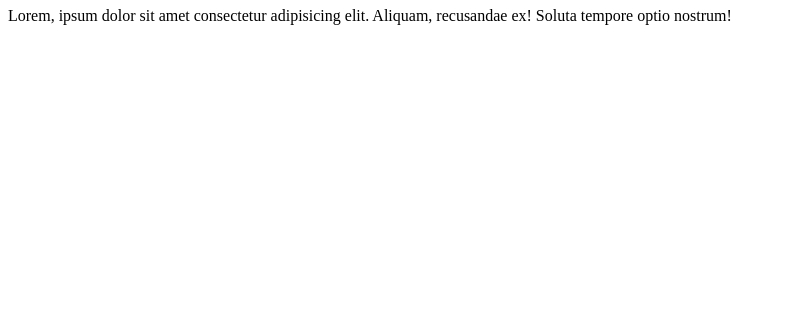
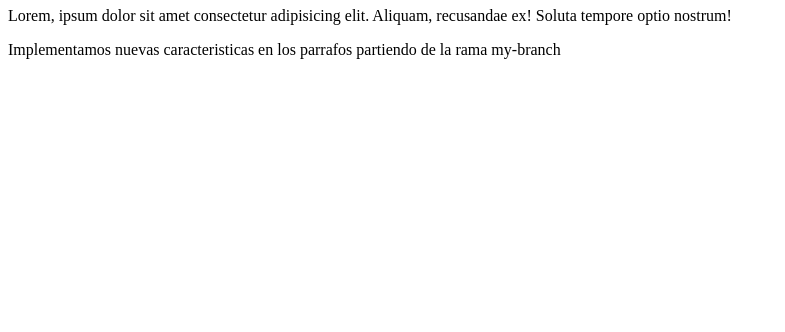
Before and after one commit to AncodeX/curso-git, a plain HTML site: page index.html in a window 1280 px wide. Shown: the part 468-800 px from the top of the page, without its empty margins (0-785 px from the left). Drawn offline with Linux system fonts and the light colour scheme.

Commit message:
branch-commit

```diff
--- a/index.html
+++ b/index.html
@@ -12,5 +12,6 @@
     </picture>
     <h1>Pagina del curso de git</h1>
     <p>Lorem, ipsum dolor sit amet consectetur adipisicing elit. Aliquam, recusandae ex! Soluta tempore optio nostrum!</p>
+    <p>Implementamos nuevas caracteristicas en los parrafos partiendo de la rama my-branch</p>
 </body>
 </html>
```
